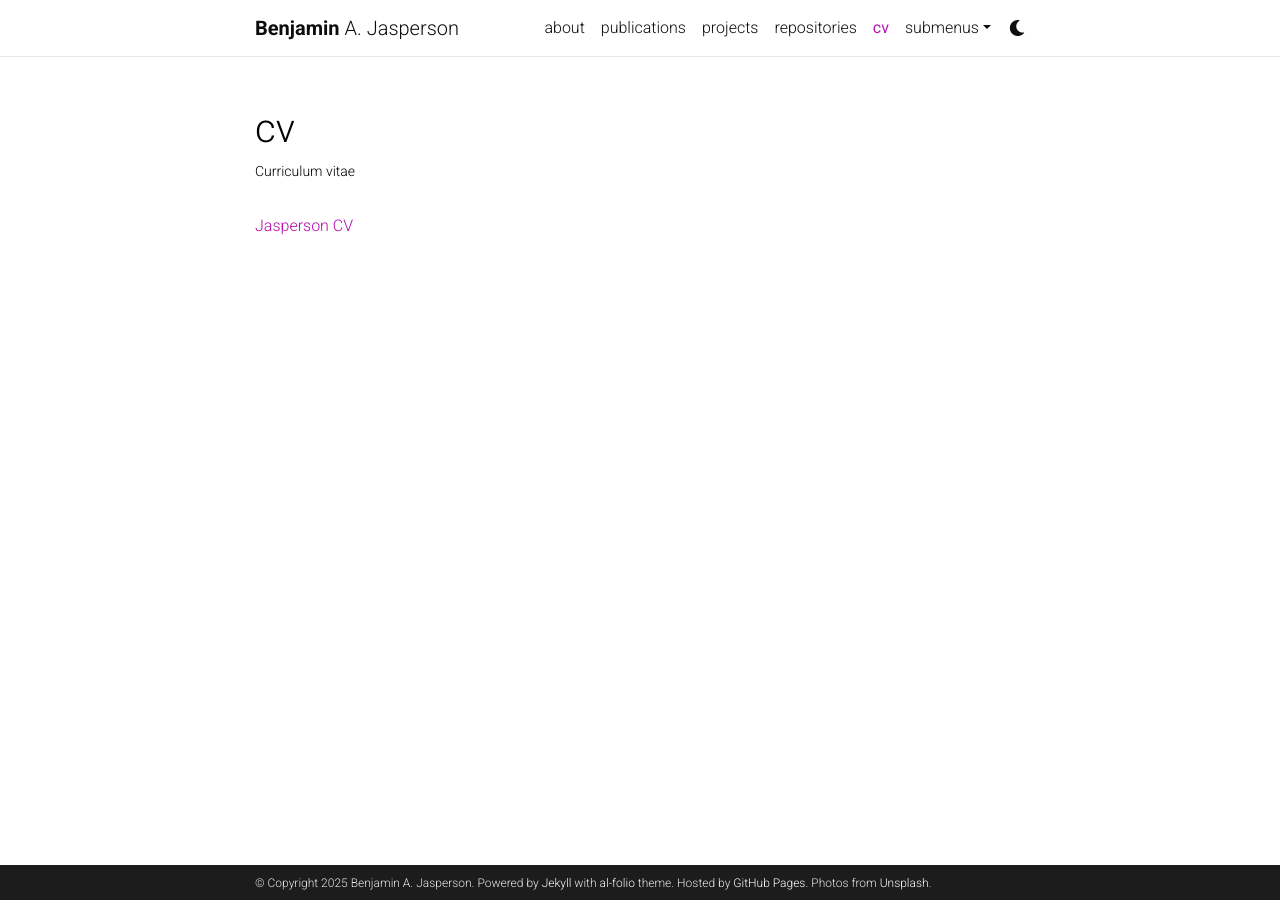
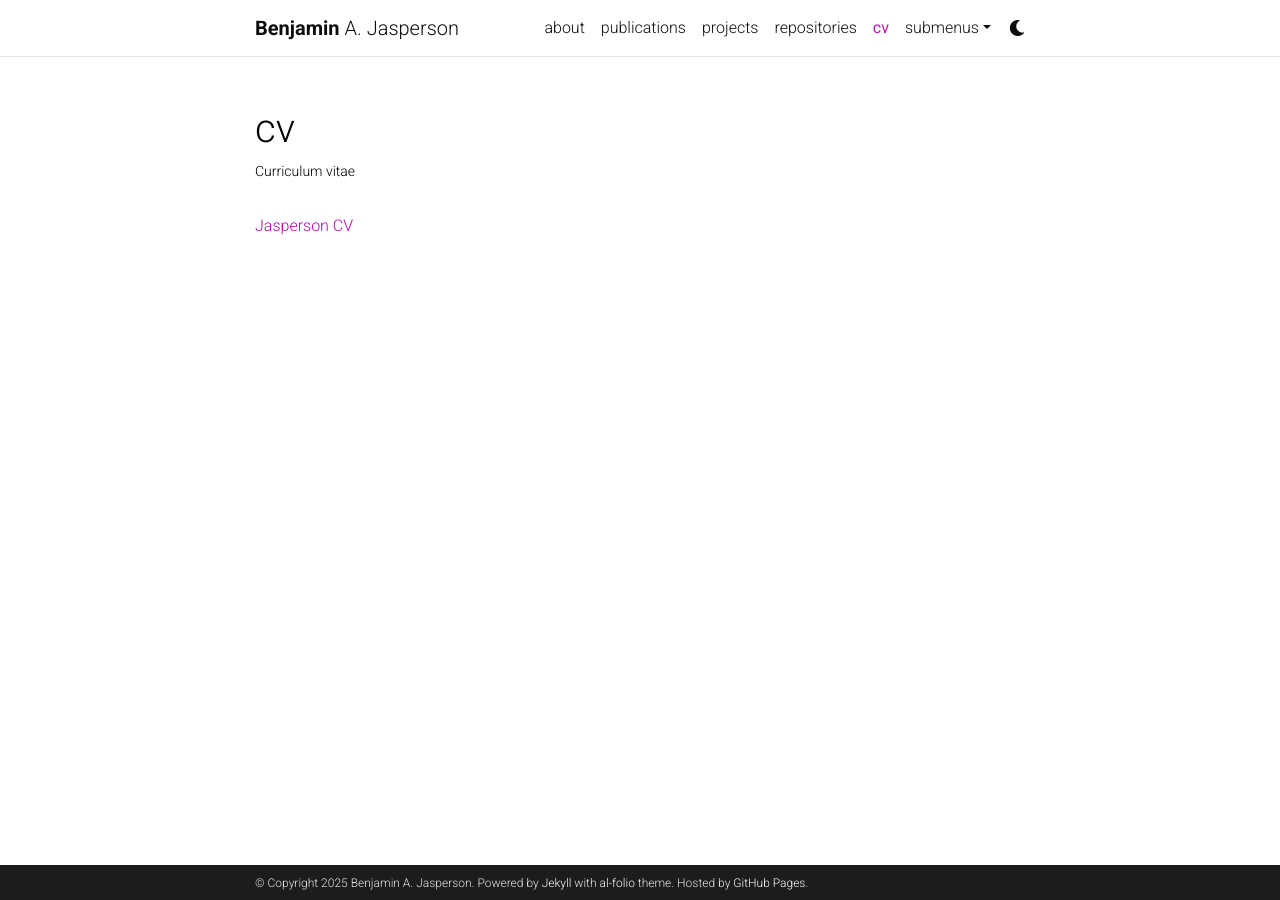
Before and after one commit to bjasperson/bjasperson.github.io, a Jekyll site: the page built from _pages/cv.md, in a window 1280 px wide. Built offline with Jekyll 4.4.1, drawn with Linux system fonts in a browser that asks for light colours; full-size pictures stand in for the smaller copies a plugin makes; comment, search, counter and statistics services are not loaded; a style sheet for code colours, icons or effects is not loaded.

Commit message:
layout updates

```diff
--- a/_config.yml
+++ b/_config.yml
@@ -6,13 +6,12 @@
 first_name: Benjamin
 middle_name: A.
 last_name: Jasperson
-email: jaspers2@illinois.edu
+email: bjaspers@usc.edu
 description: > # the ">" symbol means to ignore newlines until "footer_text:"
-  A simple, whitespace theme for academics. Based on [*folio](https://github.com/bogoli/-folio) design.
+  Benjamin Jasperson's personal website.
 footer_text: >
   Powered by <a href="https://jekyllrb.com/" target="_blank">Jekyll</a> with <a href="https://github.com/alshedivat/al-folio">al-folio</a> theme.
   Hosted by <a href="https://pages.github.com/" target="_blank">GitHub Pages</a>.
-  Photos from <a href="https://unsplash.com" target="_blank">Unsplash</a>.
 keywords:  # add your own keywords or leave empty
 
 lang: en # the language of your site (for example: en, fr, cn, ru, etc.)
```
